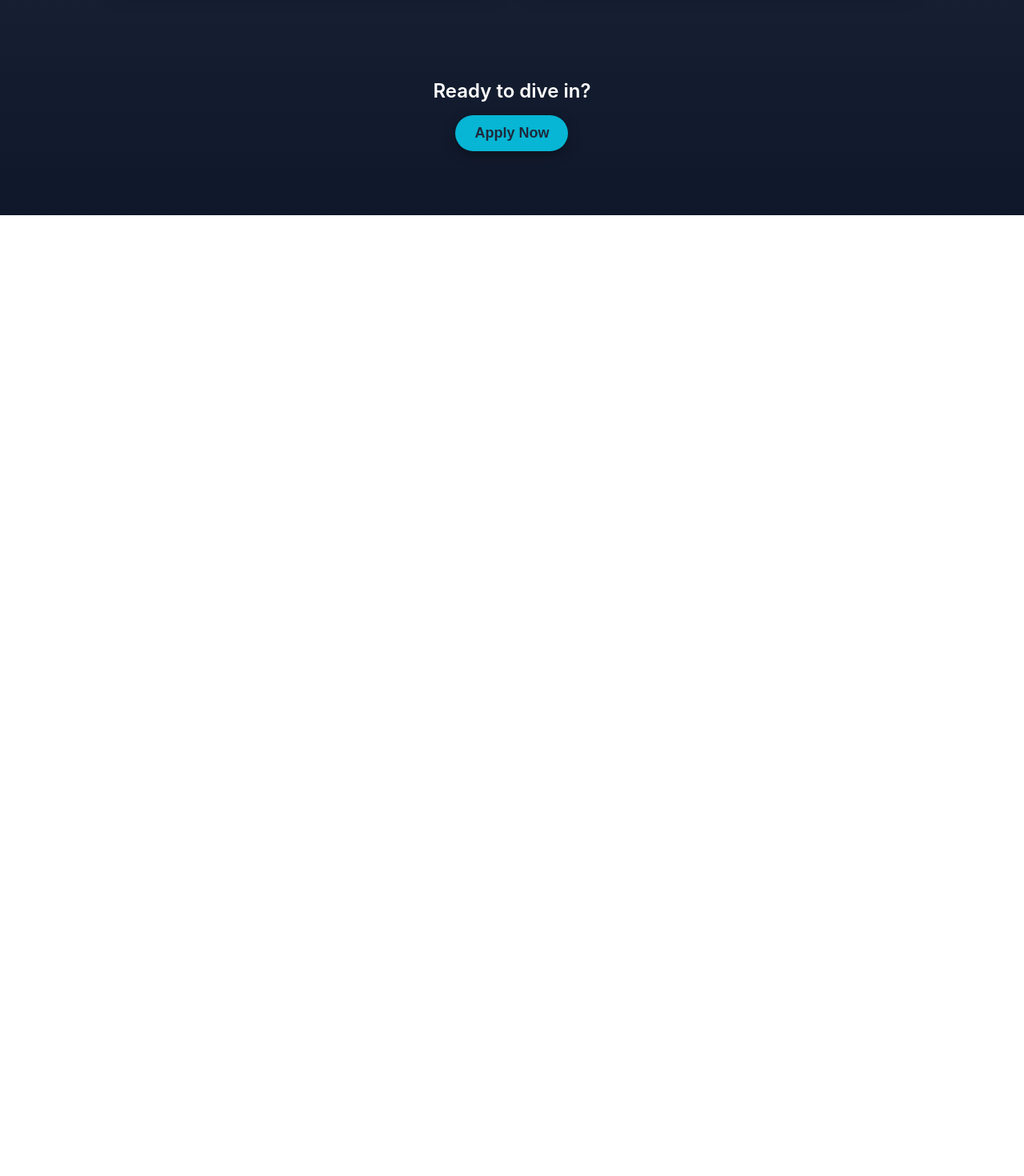
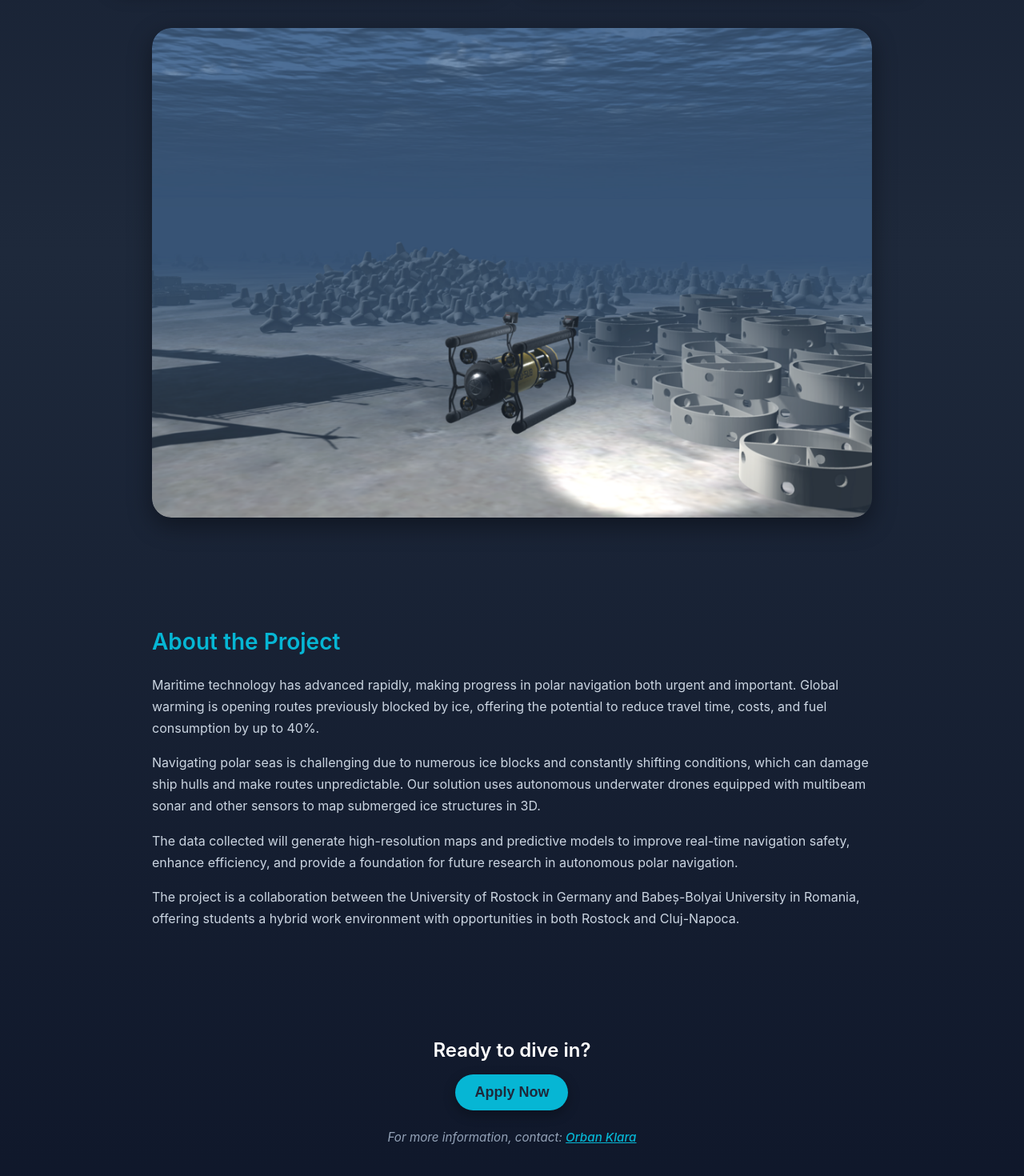
Before and after one commit to Klaraaorban/autonomous-shipping, a React (Create React App) app: page / in a window 1280 px wide. Shown: the part 896-2366 px from the top of the page at 80% size. Before the commit the page ends 1165 px from the top, so only its background shows below. Built offline with nearby package versions, Linux system fonts and the light colour scheme.

Commit message:
added photo and more description

```diff
--- a/src/App.js
+++ b/src/App.js
@@ -95,7 +95,49 @@ Our project develops autonomous underwater drones equipped with advanced sensors
 
       </motion.div>
 
-      {/* Call to Action */}
+    {/* Project Image */}
+      <div style={{
+        width: "100%",
+        maxWidth: "900px",
+        margin: "40px 0",
+        overflow: "hidden",
+        borderRadius: "24px",  // rounded corners
+        boxShadow: "0 10px 30px rgba(0,0,0,0.4)"
+      }}>
+        <img
+          src="/drone.png"  // use relative path from public folder
+          alt="Underwater Ice Mapping Drone"
+          style={{
+            width: "100%",
+            height: "auto",
+            display: "block",
+            borderRadius: "24px"  // optional, ensures image itself is rounded
+          }}
+        />
+      </div>
+
+
+
+    {/* Additional Project Details */}
+    <div style={{ maxWidth: "900px", marginTop: "48px", padding: "16px", color: "#cbd5e1", lineHeight: "1.7" }}>
+      <h3 style={{ fontSize: "1.75rem", fontWeight: "600", color: "#06b6d4", marginBottom: "16px" }}>
+        About the Project
+      </h3>
+      <p>
+        Maritime technology has advanced rapidly, making progress in polar navigation both urgent and important. Global warming is opening routes previously blocked by ice, offering the potential to reduce travel time, costs, and fuel consumption by up to 40%.
+      </p>
+      <p>
+        Navigating polar seas is challenging due to numerous ice blocks and constantly shifting conditions, which can damage ship hulls and make routes unpredictable. Our solution uses autonomous underwater drones equipped with multibeam sonar and other sensors to map submerged ice structures in 3D.
+      </p>
+      <p>
+        The data collected will generate high-resolution maps and predictive models to improve real-time navigation safety, enhance efficiency, and provide a foundation for future research in autonomous polar navigation.
+      </p>
+      <p>
+        The project is a collaboration between the University of Rostock in Germany and Babeș-Bolyai University in Romania, offering students a hybrid work environment with opportunities in both Rostock and Cluj-Napoca.
+      </p>
+    </div>
+
+
       <motion.div
         initial={{ opacity: 0 }}
         whileInView={{ opacity: 1 }}
@@ -107,10 +149,23 @@ Our project develops autonomous underwater drones equipped with advanced sensors
           style={buttonStyle}
           onMouseOver={e => e.currentTarget.style.backgroundColor = "#0ea5e9"}
           onMouseOut={e => e.currentTarget.style.backgroundColor = "#06b6d4"}
+          onClick={() => window.open("https://forms.office.com/Pages/ResponsePage.aspx?id=7WNIWshA1U-CmPv9t_EwlTm9gyCIRSZHqFMx-cQk0sRUQUtXRU9EUzlBS1FJM1lEWjcxMU9SWFA3My4u", "_blank")}
         >
           Apply Now
         </button>
+
+        {/* For More Information */}
+      <p style={{ marginTop: "24px", color: "#94a3b8", fontSize: "0.95rem", fontStyle: "italic" }}>
+        For more information, contact:{" "}
+        <a
+          href="mailto:klara.orban@stud.ubbcluj.ro"
+          style={{ color: "#06b6d4", fontWeight: "500", textDecoration: "underline" }}
+        >
+          Orban Klara
+        </a>
+      </p>
       </motion.div>
+
 
       {/* Subtle Animated Background */}
       <motion.div
@@ -124,5 +179,7 @@ Our project develops autonomous underwater drones equipped with advanced sensors
         }}
       />
     </div>
+
+
   );
 }
```
Also changed, not shown: public/drone.png (added).
